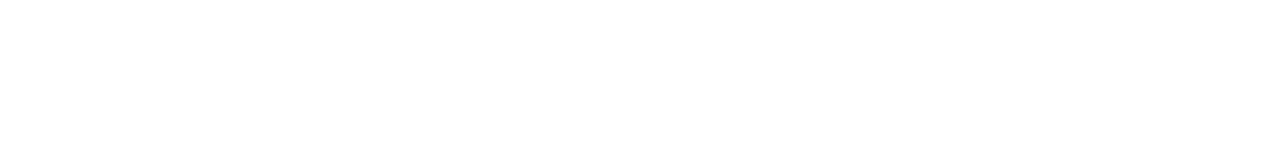
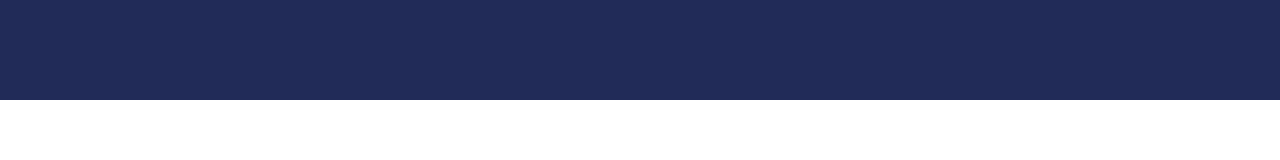
Before and after one commit to DoraChad/PolyUI, a plain HTML site: page index.html in a window 1280 px wide. Drawn offline with Linux system fonts and the light colour scheme; a web font is replaced by a local one.

Commit message:
Update index.html

```diff
--- a/index.html
+++ b/index.html
@@ -11,10 +11,35 @@
       body {
         font-family: 'ForcedSquare';
       }
+      #ui {
+        position: absolute;
+        left: 0;
+        top: 0;
+        width: 100%;
+        height: 100%;
+        transform-origin: 0 0;
+      }
+      .site-top-bar-close {
+        transform: translateY(-100%);
+      }
+      .site-top-bar {
+        background: #212b58;
+        height: 100px;
+        width: 100%;
+        transition: transform 0.3s ease;
+        position: fixed;
+        left: 0;
+        top: 0;
+      }
     </style>
   </head>
   <body>
-    <div id="ui"></div>
+    <div id="ui">
+      <div class="site-top-bar-div">
+        <div class="site-top-bar"></div>
+        <button class="site-top-bar-button">^^^</button>
+      </div>
+    </div>
     <script src="main.js"></script>
   </body>
 </html>
```
